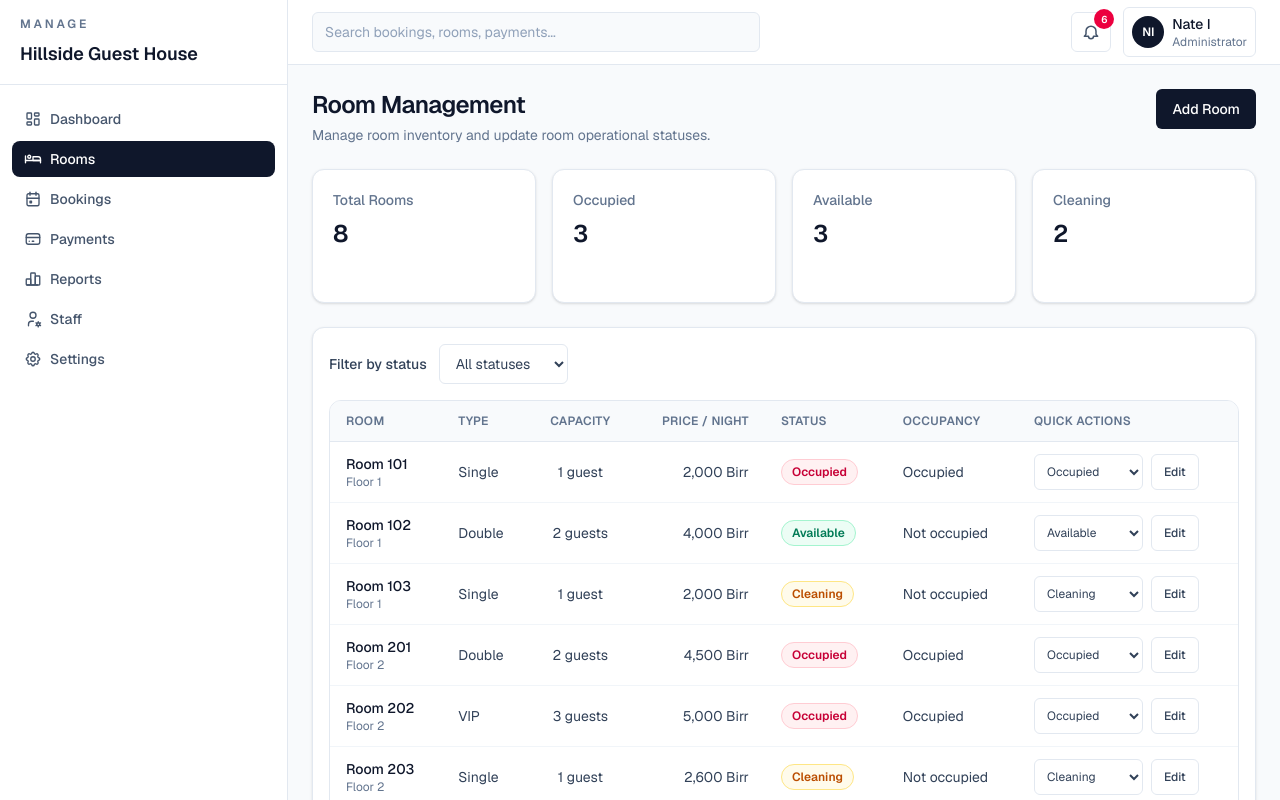
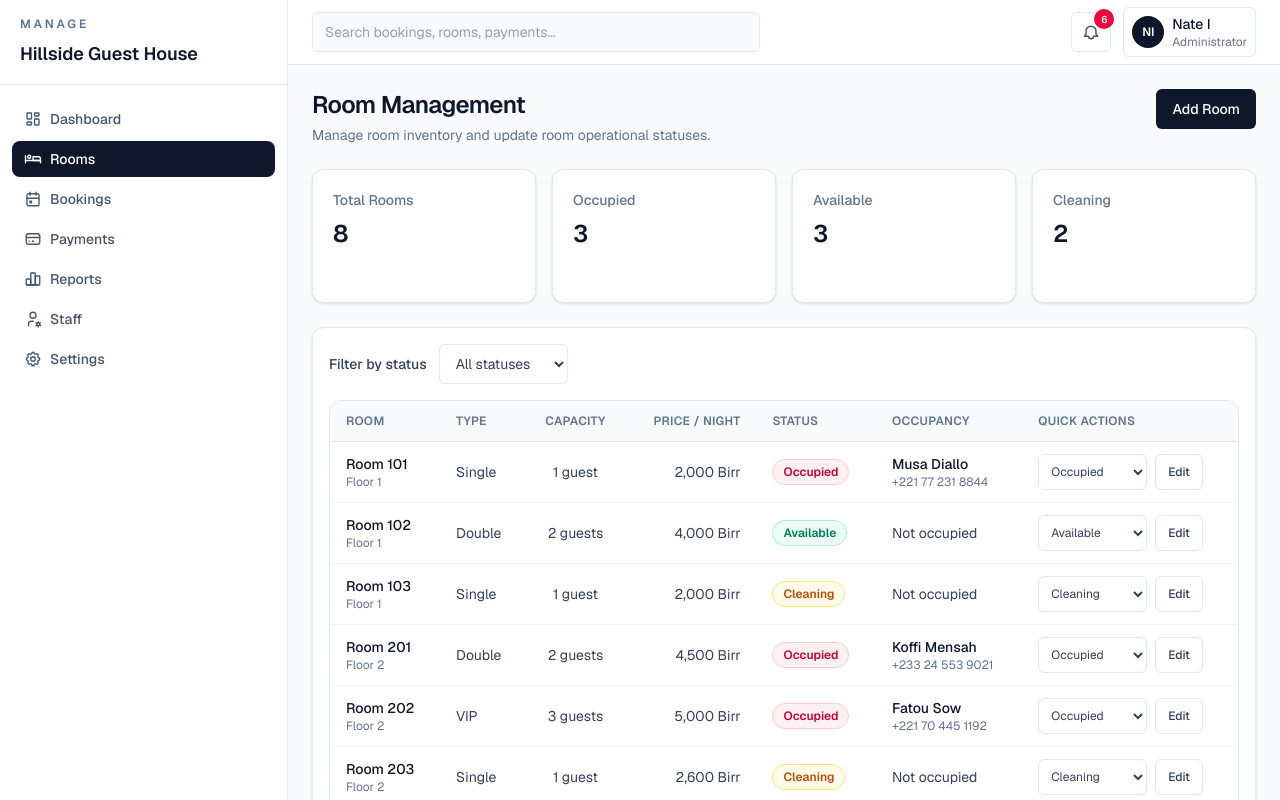
Before and after one commit to Nate-Workspace/pension-management, a Next.js app: page /rooms in a window 1280 px wide. Shown: the top 800 px of the page. Built offline with nearby package versions, Linux system fonts and the light colour scheme.

Commit message:
feat: updated the rooms tab to use booking based guest data

```diff
--- a/components/rooms/rooms-management.tsx
+++ b/components/rooms/rooms-management.tsx
@@ -5,7 +5,9 @@ import { useEffect } from "react";
 
 import { rooms as initialRooms } from "@/data";
 import type { Room, RoomType } from "@/data";
+import { useOperationsData } from "@/components/providers/operations-provider";
 import { DataTable, FormSurface, MetricCard, StatusBadge } from "@/components/ui";
+import { isBookingActiveOn } from "@/lib/operations";
 import { ROOM_STATUS_LABELS, type RoomStatus } from "@/lib/types/status";
 
 type StatusFilter = "all" | RoomStatus;
@@ -95,6 +97,7 @@ function validateRoomForm(formState: RoomFormState, existingRooms: Room[]): stri
 }
 
 export function RoomsManagement() {
+  const { bookings, operationDay } = useOperationsData();
   const [isLoading, setIsLoading] = useState(true);
   const [rooms, setRooms] = useState<Room[]>(initialRooms);
   const [statusFilter, setStatusFilter] = useState<StatusFilter>("all");
@@ -133,6 +136,16 @@ export function RoomsManagement() {
       cleaning: cleaningCount,
     };
   }, [rooms]);
+
+  const activeBookingByRoomId = useMemo(() => {
+    return bookings.reduce<Map<string, (typeof bookings)[number]>>((map, booking) => {
+      if (isBookingActiveOn(operationDay, booking)) {
+        map.set(booking.roomId, booking);
+      }
+
+      return map;
+    }, new Map<string, (typeof bookings)[number]>());
+  }, [bookings, operationDay]);
 
   const openAddDrawer = () => {
     setFormError(null);
@@ -242,7 +255,20 @@ export function RoomsManagement() {
     {
       key: "occupancy",
       header: "Occupancy",
-      render: (room: Room) => (room.status === "occupied" ? "Occupied" : "Not occupied"),
+      render: (room: Room) => {
+        const activeBooking = activeBookingByRoomId.get(room.id);
+
+        if (!activeBooking) {
+          return "Not occupied";
+        }
+
+        return (
+          <div>
+            <p className="font-medium text-slate-900">{activeBooking.guest.name}</p>
+            {activeBooking.guest.phone ? <p className="text-xs text-slate-500">{activeBooking.guest.phone}</p> : null}
+          </div>
+        );
+      },
     },
     {
       key: "quick-actions",
```
